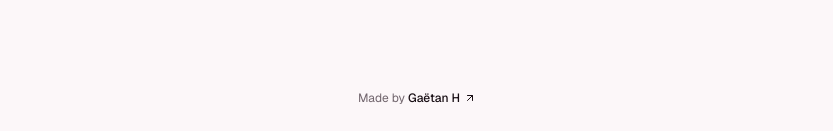
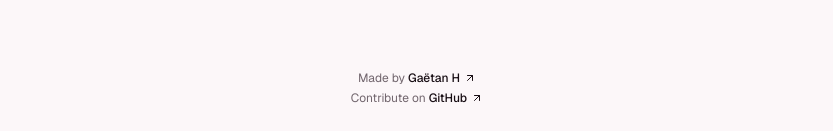
Before and after one commit to Steellgold/md, a Next.js app: page / in a window 1280 px wide. Shown: the part 666-797 px from the top of the page, without its empty margins (223-1056 px from the left). Built offline with nearby package versions, Linux system fonts and the light colour scheme; no server answers.

Commit message:
feat(markdown-app): enhance footer with additional contribution link and improved styling

```diff
--- a/components/markdown-app.tsx
+++ b/components/markdown-app.tsx
@@ -340,16 +340,33 @@ export const MarkdownApp = () => {
           </div>
 
           <footer className="pb-3 text-center text-xs text-muted-foreground">
+            <div className="flex flex-col items-center gap-1">
+              <div>
                 Made by{" "}
                 <a
                   href="https://github.com/steellgold"
                   target="_blank"
                   rel="noreferrer"
-              className="inline-flex items-center gap-1 font-medium text-foreground transition-colors hover:text-primary"
+                  className="inline-flex items-center gap-1 font-medium text-foreground transition-colors hover:text-primary hover:underline"
                 >
                   Gaëtan H
                   <ArrowUpRightIcon className="size-3" />
                 </a>
+              </div>
+
+              <div>
+                Contribute on{" "}
+                <a
+                  href="https://github.com/Steellgold/md"
+                  target="_blank"
+                  rel="noreferrer"
+                  className="inline-flex items-center gap-1 font-medium text-foreground transition-colors hover:text-primary hover:underline"
+                >
+                  GitHub
+                  <ArrowUpRightIcon className="size-3" />
+                </a>
+              </div>
+            </div>
           </footer>
         </div>
       )}
```
Lines whose indentation alone changed are shown as unchanged.
